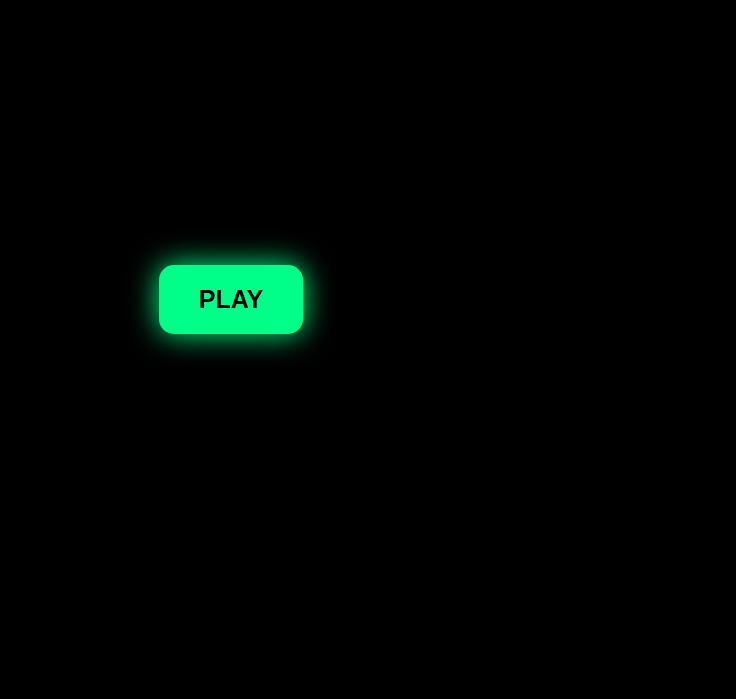
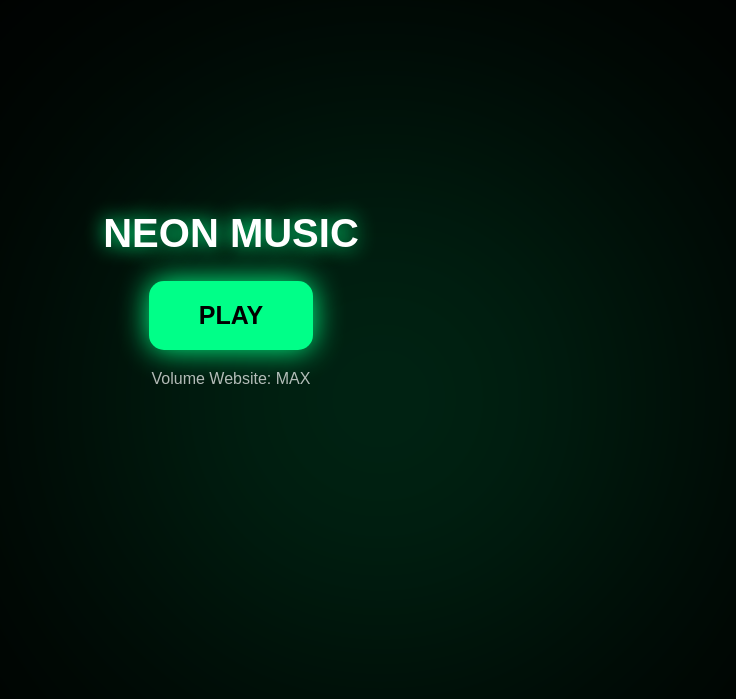
Before and after one commit to liostar88/PRANK, a plain HTML site: page index.html in a window 1280 px wide. Shown: the part 101-800 px from the top of the page, without its empty margins (409-1145 px from the left). Drawn offline with Linux system fonts and the light colour scheme.

Commit message:
Update title and style for NEON MUSIC page

```diff
--- a/index.html
+++ b/index.html
@@ -4,46 +4,139 @@
 <meta charset="UTF-8">
 <meta name="viewport" content="width=device-width, initial-scale=1.0">
 
-<title>Music Player</title>
+<title>NEON MUSIC</title>
 
 <style>
+*{
+    margin:0;
+    padding:0;
+    box-sizing:border-box;
+}
+
 body{
-    margin:0;
-    background:#000;
     height:100vh;
     display:flex;
     justify-content:center;
     align-items:center;
+    background:black;
     overflow:hidden;
     font-family:sans-serif;
 }
 
+/* Glow background */
+body::before{
+    content:'';
+    position:absolute;
+    width:400px;
+    height:400px;
+    background:#00ff88;
+    border-radius:50%;
+    filter:blur(180px);
+    opacity:0.4;
+    animation:gerak 5s infinite alternate;
+}
+
+@keyframes gerak{
+    from{
+        transform:translate(-150px,-100px);
+    }
+    to{
+        transform:translate(150px,100px);
+    }
+}
+
+.container{
+    position:relative;
+    z-index:2;
+    text-align:center;
+}
+
+h1{
+    color:white;
+    margin-bottom:25px;
+    font-size:40px;
+    text-shadow:0 0 20px #00ff88;
+    animation:kedip 1s infinite alternate;
+}
+
+@keyframes kedip{
+    from{
+        opacity:0.6;
+    }
+    to{
+        opacity:1;
+    }
+}
+
 button{
-    padding:20px 40px;
+    padding:20px 50px;
     font-size:25px;
     border:none;
     border-radius:15px;
     background:#00ff88;
     color:black;
     font-weight:bold;
+    cursor:pointer;
+    transition:0.3s;
     box-shadow:0 0 30px #00ff88;
+}
+
+button:hover{
+    transform:scale(1.1);
+    box-shadow:0 0 50px #00ff88;
+}
+
+.info{
+    color:white;
+    margin-top:20px;
+    opacity:0.7;
 }
 </style>
 </head>
 <body>
 
-<button onclick="playMusic()">PLAY</button>
+<div class="container">
+    <h1>NEON MUSIC</h1>
+
+    <button id="btn" onclick="playMusic()">
+        PLAY
+    </button>
+
+    <div class="info">
+        Volume Website: MAX
+    </div>
+</div>
 
 <audio id="music" loop>
-     <source src="prank.mp3" type="audio/mpeg">
+    <source src="prank.mp3" type="audio/mpeg">
 </audio>
 
 <script>
 function playMusic(){
+
     let audio = document.getElementById("music");
+    let btn = document.getElementById("btn");
 
+    // volume website maksimum
     audio.volume = 1.0;
+
+    // play music
     audio.play();
+
+    // loop terus
+    audio.loop = true;
+
+    // ubah tombol
+    btn.innerHTML = "NOW PLAYING";
+
+    // disable tombol
+    btn.disabled = true;
+
+    // hilangkan tombol
+    setTimeout(()=>{
+        btn.style.display = "none";
+    },1000);
+
 }
 </script>
 
```
